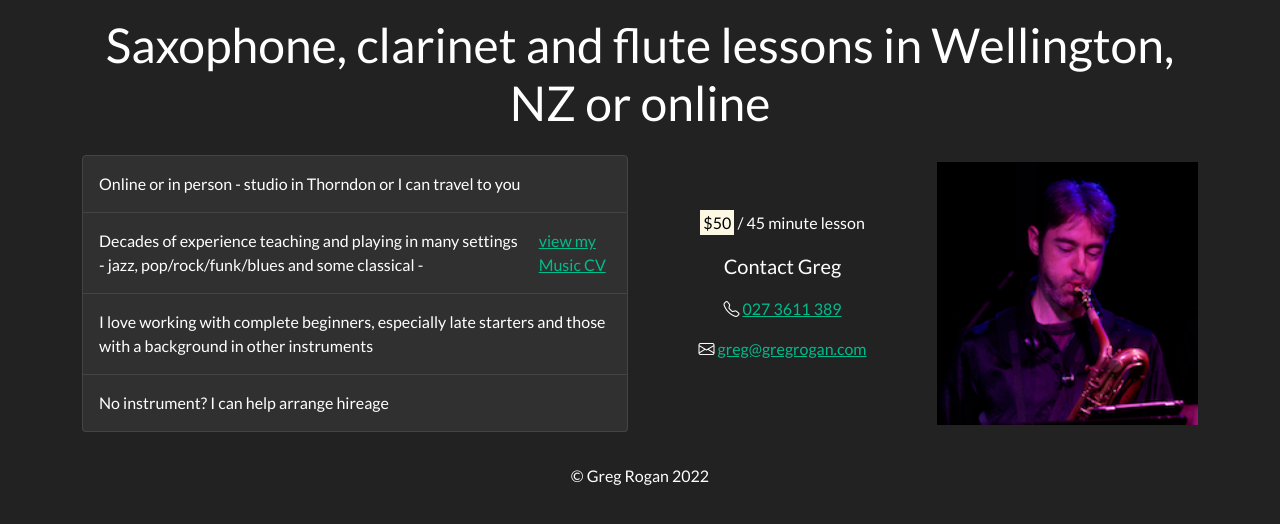
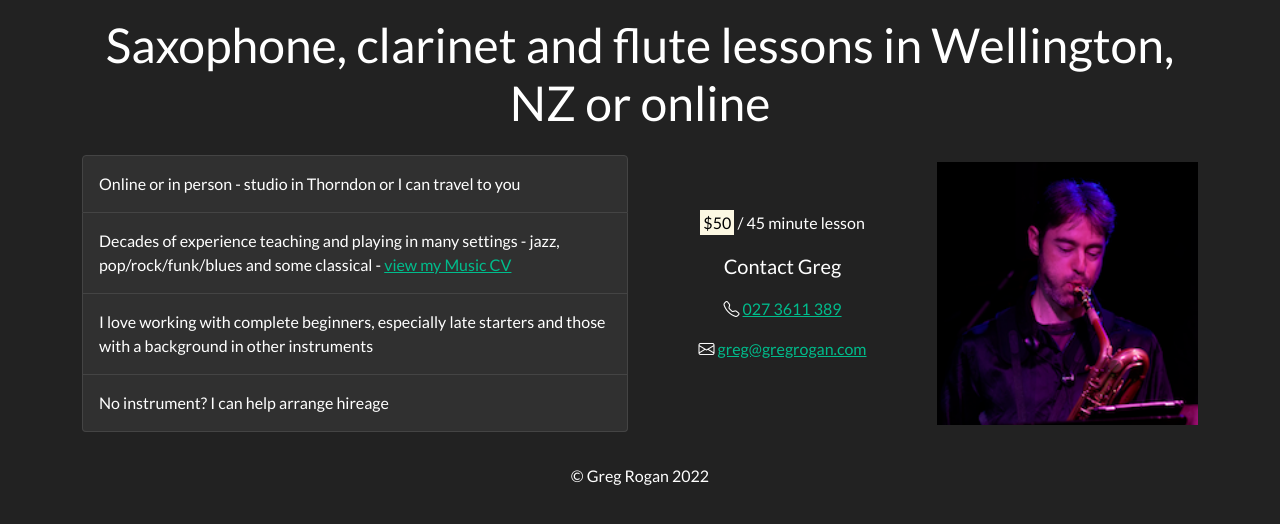
Before and after one commit to gregrogan/gregrogan.github.io, a Jekyll site: the page built from index.md, in a window 1280 px wide. Shown: the top 524 px of the page. Built offline with Jekyll 4.4.1, drawn with Linux system fonts in a browser that asks for light colours; nearby versions of some CDN libraries.

Commit message:
Update index.md

```diff
--- a/index.md
+++ b/index.md
@@ -7,8 +7,8 @@ permalink: /
     <div class="col-sm col-lg-6">
         <ul class="list-group">
             <li class="list-group-item list-group-item-action d-flex gap-3 py-3">Online or in person - studio in Thorndon or I can travel to you</li>
-            <li class="list-group-item list-group-item-action d-flex gap-3 py-3">Decades of experience teaching and playing in many settings -
-        jazz, pop/rock/funk/blues and some classical - <a href="https://docs.google.com/document/d/1HiqZSmzY9uUcNlpoEE9uWm4qwI8UWkTmdGT5wBAlgPc/edit?usp=sharing">view my Music CV</a></li>
+            <li class="list-group-item list-group-item-action d-flex gap-3 py-3"><p class="mb-0">Decades of experience teaching and playing in many settings -
+        jazz, pop/rock/funk/blues and some classical - <a href="https://docs.google.com/document/d/1HiqZSmzY9uUcNlpoEE9uWm4qwI8UWkTmdGT5wBAlgPc/edit?usp=sharing">view my Music CV</a></p></li>
             <li class="list-group-item list-group-item-action d-flex gap-3 py-3">I love working with complete beginners, especially late starters and those with a background in other instruments</li>
             <li class="list-group-item list-group-item-action d-flex gap-3 py-3">No instrument? I can help arrange hireage</li>
         </ul>
```
